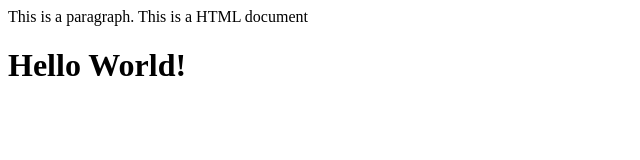
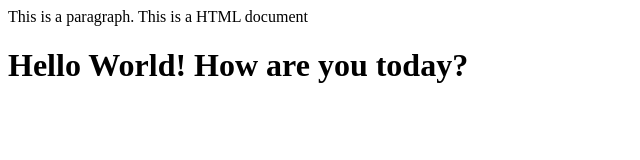
Before and after one commit to davidnguyen2022/META, a plain HTML site: page webpage.html in a window 1280 px wide. Shown: the whole page, without its empty margins (0-640 px from the left). Drawn offline with Linux system fonts and the light colour scheme.

Commit message:
your message

```diff
--- a/webpage.html
+++ b/webpage.html
@@ -19,6 +19,6 @@
 <!-- Remember to add more information here -->
 
 </p>
-<h1>Hello World!</h1>
+<h1>Hello World! How are you today?</h1>
 </body>
 </html>
```
